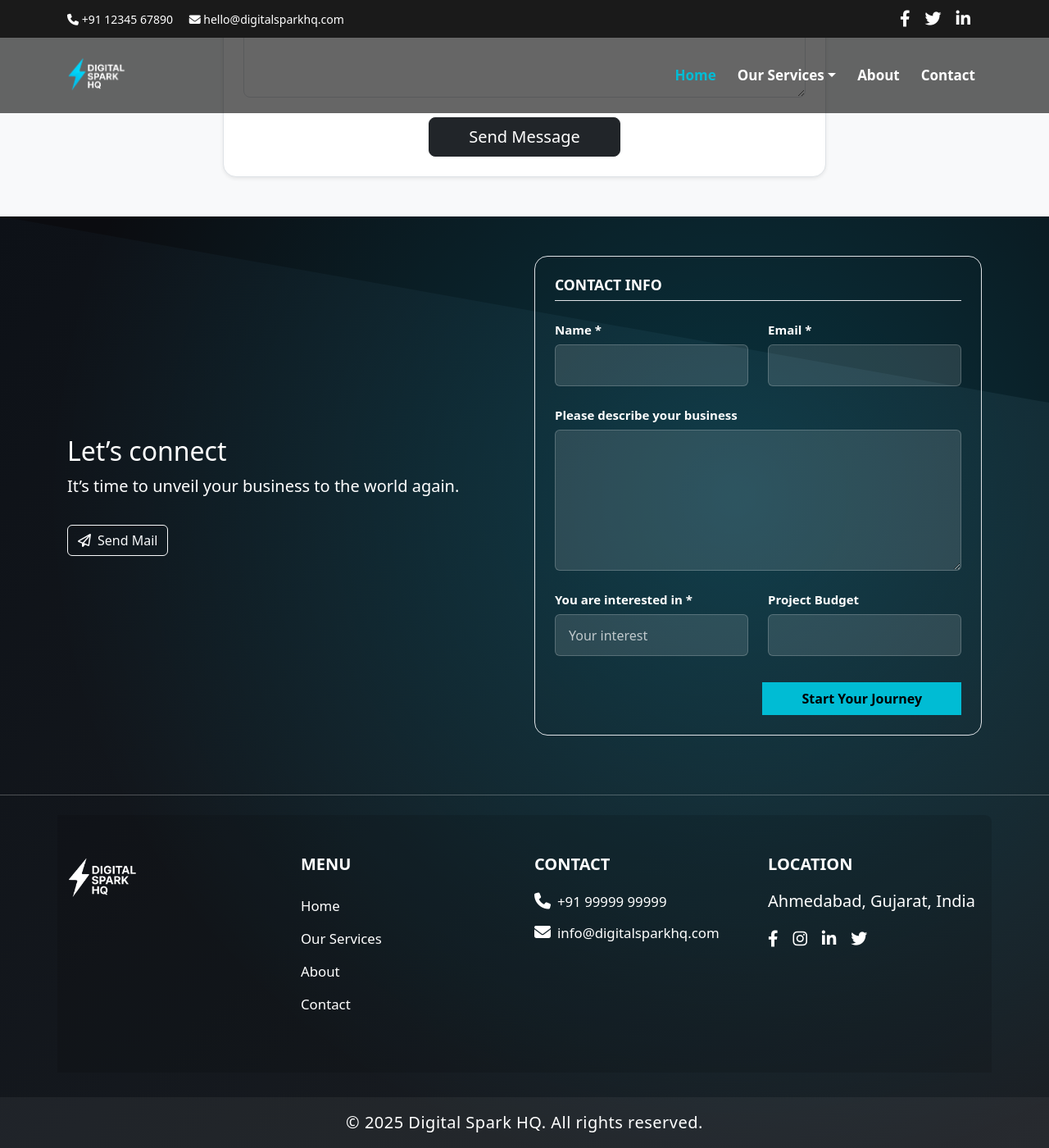
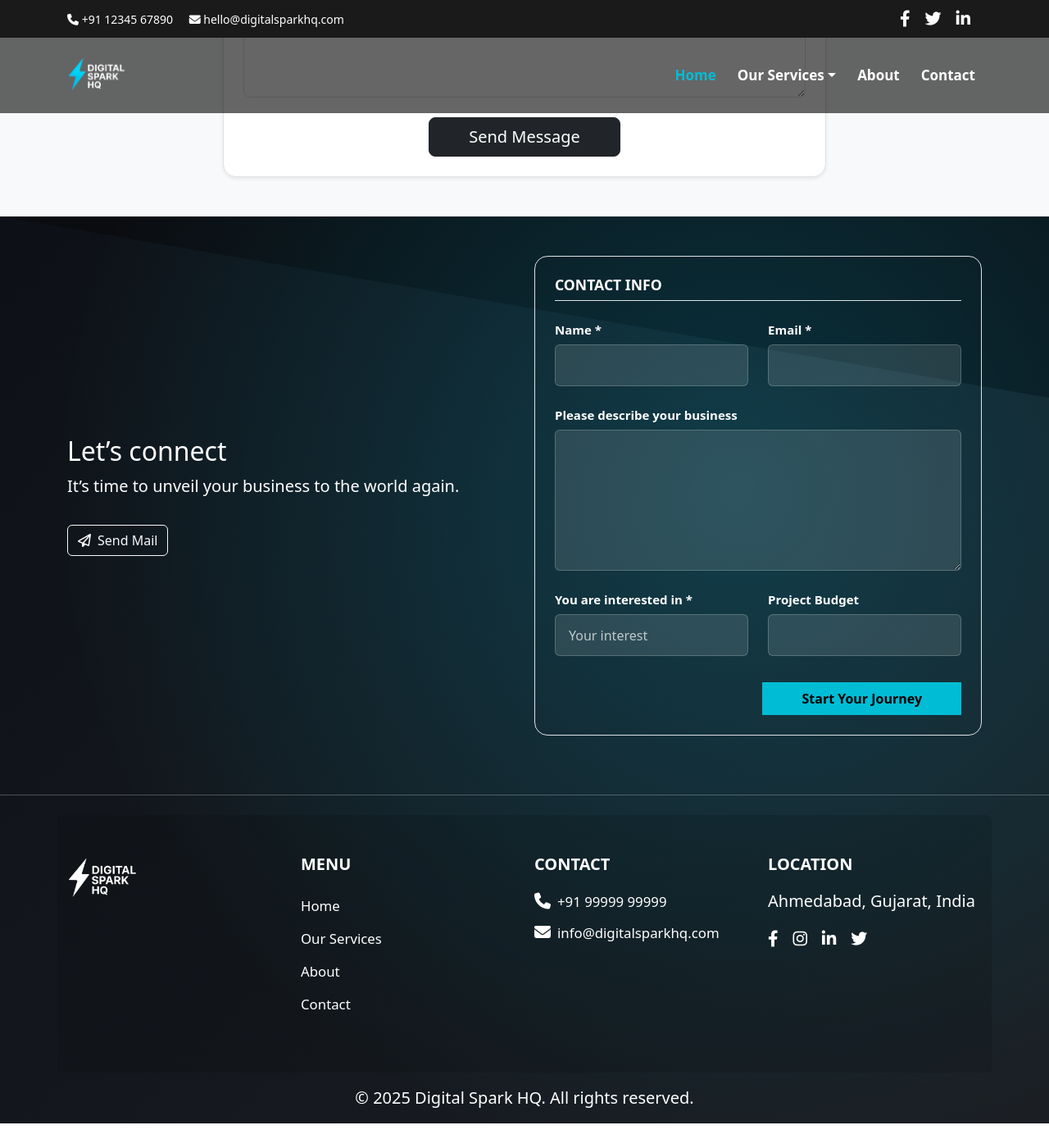
Before and after one commit to Iambiswajit-C/digitalsparkhq, a Jekyll site: the page built from contact.md, in a window 1280 px wide and 1400 px high, scrolled down 564 px. Shown: the whole window at 82% size. Built offline with Jekyll 4.4.1, drawn with Linux system fonts in a browser that asks for light colours; after the commit the page ends 1934 px from its top, so only the background shows below that.

Commit message:
Update style.css

```diff
--- a/assets/css/style.css
+++ b/assets/css/style.css
@@ -258,14 +258,6 @@
   transform: translateY(-3px);
 }
 
-/* Copyright */
-.footer-copyright {
-  font-size: 15px;
-  background: rgba(255, 255, 255, 0.05);
-  margin-top: 30px;
-  letter-spacing: 0.5px;
-}
-
 /* Responsive */
 @media (max-width: 991px) {
   .footer-top {
```
